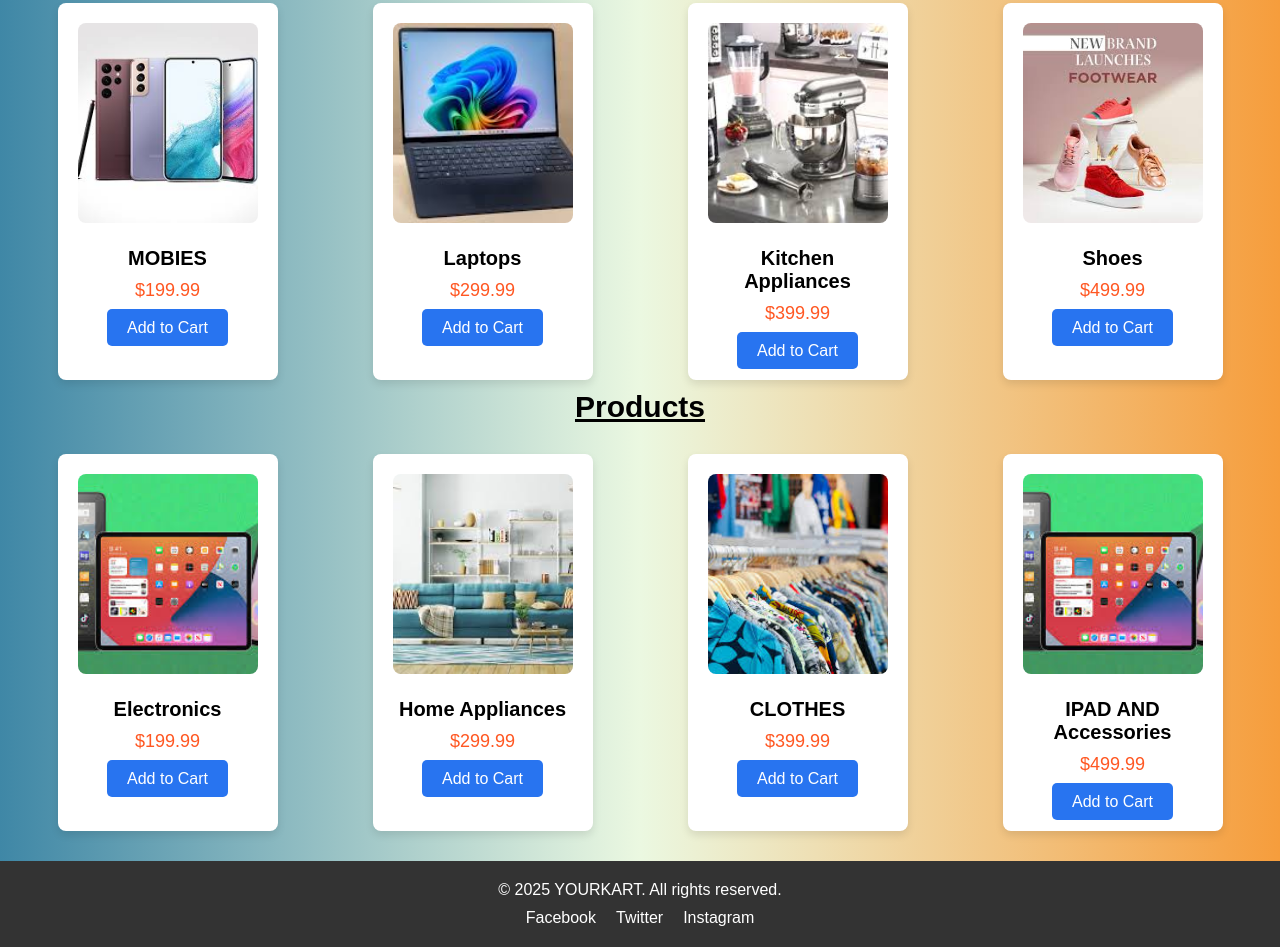
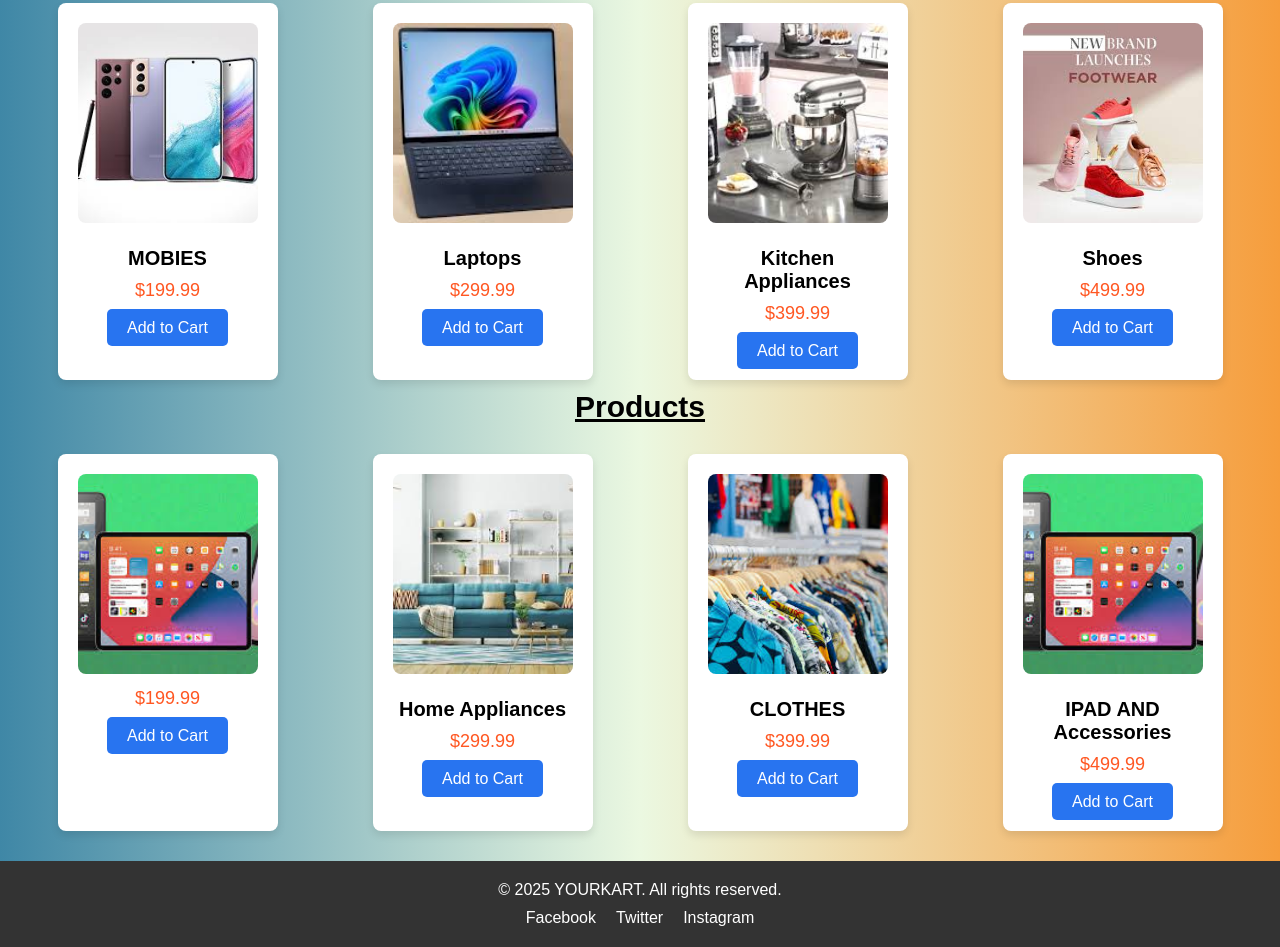
Before and after one commit to srilaxmanan/ecommerce, a plain HTML site: page index.html in a window 1280 px wide. Shown: the part 362-1309 px from the top of the page. Drawn offline with nearby package versions, Linux system fonts and the light colour scheme.

Commit message:
Update index.html

```diff
--- a/index.html
+++ b/index.html
@@ -85,7 +85,6 @@
         <div class="product-container">
             <div class="product">
                <img src="./img/ip0.jpg" alt="Product 4">
-                <h3>Electronics</h3>
                 <p>$199.99</p>
                 <br>
                 <a href="./kart/TV.HTML" class="btn">Add to Cart</a>
```
